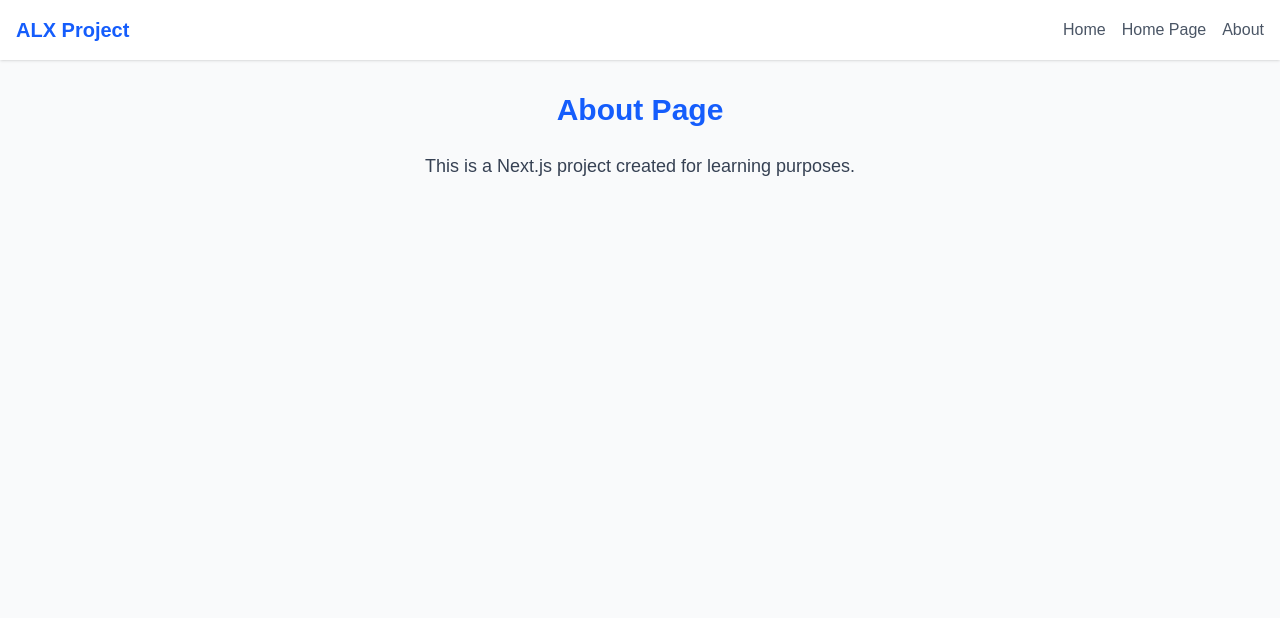
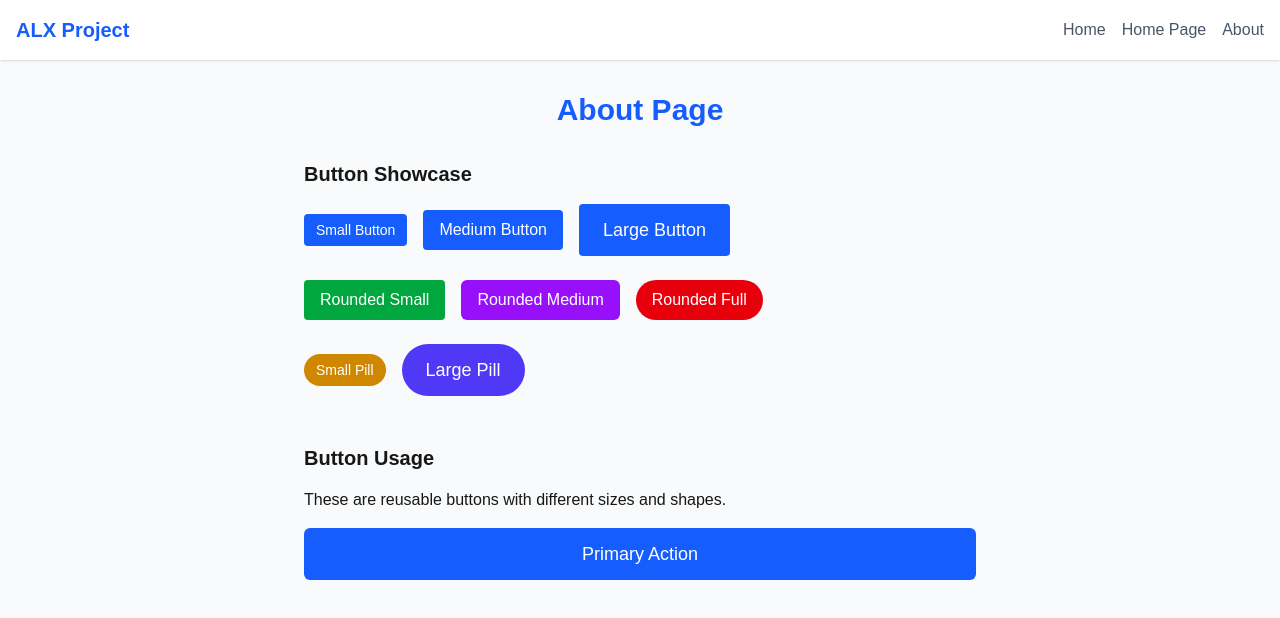
Before and after one commit to benchZak/alx-project-0x02-setup, a Next.js app in the folder alx-project-0x02/: page /about in a window 1280 px wide. Shown: the top 618 px of the page. Built offline with nearby package versions, Linux system fonts and the light colour scheme.

Commit message:
5. Create and Use a Button Component

```diff
--- /dev/null
+++ b/alx-project-0x02/components/common/Button.tsx
@@ -0,0 +1,33 @@
+// components/common/Button.tsx
+import { ButtonProps } from '../../interfaces';
+
+export default function Button({
+  children,
+  onClick,
+  size = 'medium',
+  shape = 'rounded-md',
+  className = '',
+  type = 'button'
+}: ButtonProps) {
+  const sizeClasses = {
+    small: 'px-3 py-1.5 text-sm',
+    medium: 'px-4 py-2 text-base',
+    large: 'px-6 py-3 text-lg'
+  };
+
+  return (
+    <button
+      type={type}
+      onClick={onClick}
+      className={`
+        bg-blue-600 text-white font-medium
+        hover:bg-blue-700 transition-colors
+        ${sizeClasses[size]}
+        ${shape}
+        ${className}
+      `}
+    >
+      {children}
+    </button>
+  );
+}
--- a/alx-project-0x02/interfaces/index.ts
+++ b/alx-project-0x02/interfaces/index.ts
@@ -1,6 +1,16 @@
 //
 // interfaces/index.ts
+export type ButtonSize = 'small' | 'medium' | 'large';
+export type ButtonShape = 'rounded-sm' | 'rounded-md' | 'rounded-full';
 
+export interface ButtonProps {
+  children: React.ReactNode;
+  onClick?: () => void;
+  size?: ButtonSize;
+  shape?: ButtonShape;
+  className?: string;
+  type?: 'button' | 'submit' | 'reset';
+}
 /* Common Component Props */
 export interface ButtonProps {
   children: React.ReactNode;
--- a/alx-project-0x02/pages/about.tsx
+++ b/alx-project-0x02/pages/about.tsx
@@ -1,8 +1,13 @@
 // pages/about.tsx
-import Head from 'next/head'
-import Header from '../components/layout/Header'
+import Head from 'next/head';
+import Header from '../components/layout/Header';
+import Button from '../components/common/Button';
 
 export default function AboutPage() {
+  const handleClick = (message: string) => {
+    alert(message);
+  };
+
   return (
     <div className="min-h-screen bg-gray-50">
       <Head>
@@ -12,13 +17,95 @@ export default function AboutPage() {
       <Header />
 
       <main className="container mx-auto px-4 py-8">
-        <h1 className="text-3xl font-bold text-center text-blue-600 mb-6">
+        <h1 className="text-3xl font-bold text-center text-blue-600 mb-8">
           About Page
         </h1>
-        <p className="text-lg text-center text-gray-700">
-          This is a Next.js project created for learning purposes.
-        </p>
+
+        <div className="max-w-2xl mx-auto">
+          <section className="mb-12">
+            <h2 className="text-xl font-semibold mb-4">Button Showcase</h2>
+            <div className="space-y-6">
+              <div className="flex items-center gap-4">
+                <Button
+                  size="small"
+                  shape="rounded-sm"
+                  onClick={() => handleClick('Small button clicked!')}
+                >
+                  Small Button
+                </Button>
+                <Button
+                  size="medium"
+                  shape="rounded-sm"
+                  onClick={() => handleClick('Medium button clicked!')}
+                >
+                  Medium Button
+                </Button>
+                <Button
+                  size="large"
+                  shape="rounded-sm"
+                  onClick={() => handleClick('Large button clicked!')}
+                >
+                  Large Button
+                </Button>
+              </div>
+
+              <div className="flex items-center gap-4">
+                <Button
+                  size="medium"
+                  shape="rounded-sm"
+                  className="bg-green-600 hover:bg-green-700"
+                >
+                  Rounded Small
+                </Button>
+                <Button
+                  size="medium"
+                  shape="rounded-md"
+                  className="bg-purple-600 hover:bg-purple-700"
+                >
+                  Rounded Medium
+                </Button>
+                <Button
+                  size="medium"
+                  shape="rounded-full"
+                  className="bg-red-600 hover:bg-red-700"
+                >
+                  Rounded Full
+                </Button>
+              </div>
+
+              <div className="flex items-center gap-4">
+                <Button
+                  size="small"
+                  shape="rounded-full"
+                  className="bg-yellow-600 hover:bg-yellow-700"
+                >
+                  Small Pill
+                </Button>
+                <Button
+                  size="large"
+                  shape="rounded-full"
+                  className="bg-indigo-600 hover:bg-indigo-700"
+                >
+                  Large Pill
+                </Button>
+              </div>
+            </div>
+          </section>
+
+          <section>
+            <h2 className="text-xl font-semibold mb-4">Button Usage</h2>
+            <p className="mb-4">These are reusable buttons with different sizes and shapes.</p>
+	    <Button
+              size="large"
+              shape="rounded-md"
+              className="w-full justify-center"
+              onClick={() => handleClick('Primary action clicked!')}
+            >
+              Primary Action
+            </Button>
+          </section>
+        </div>
       </main>
     </div>
-  )
+  );
 }
```
